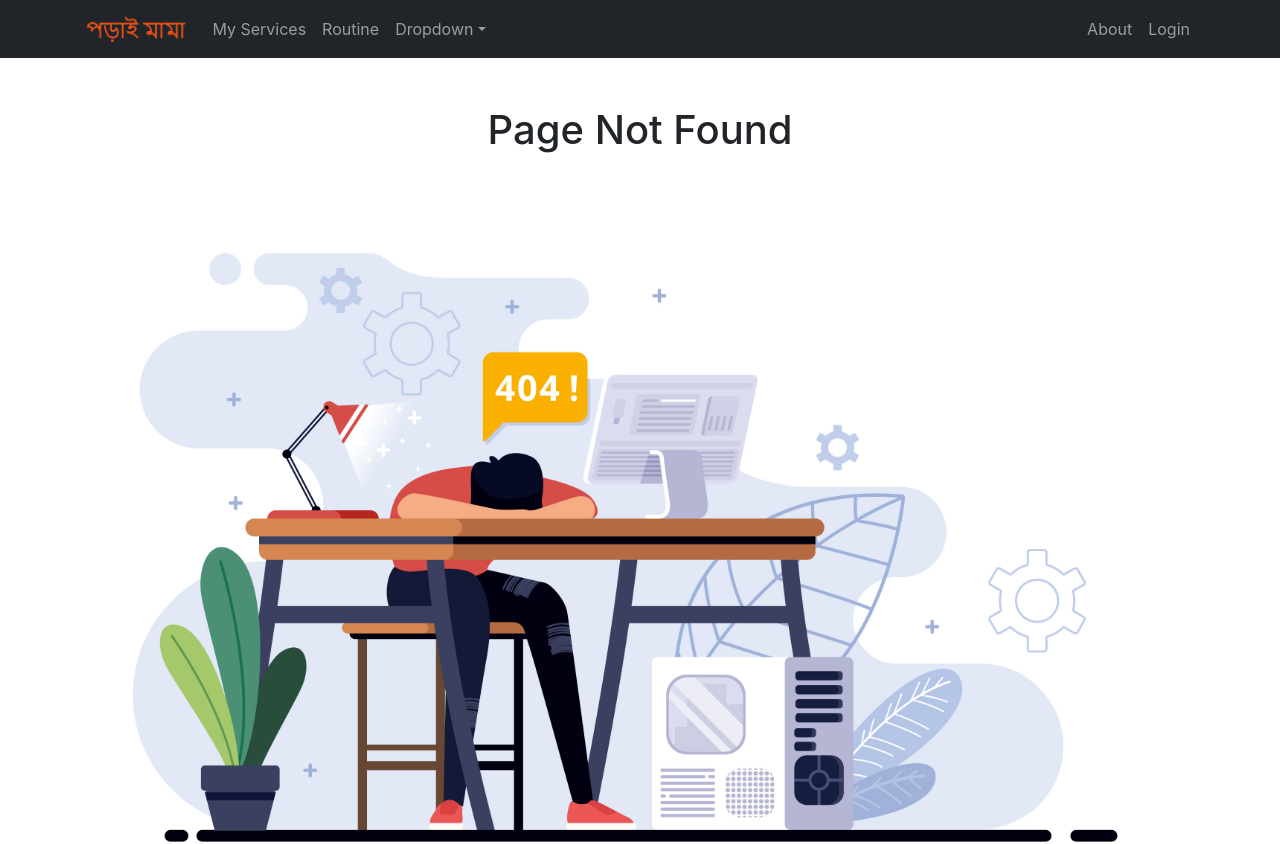
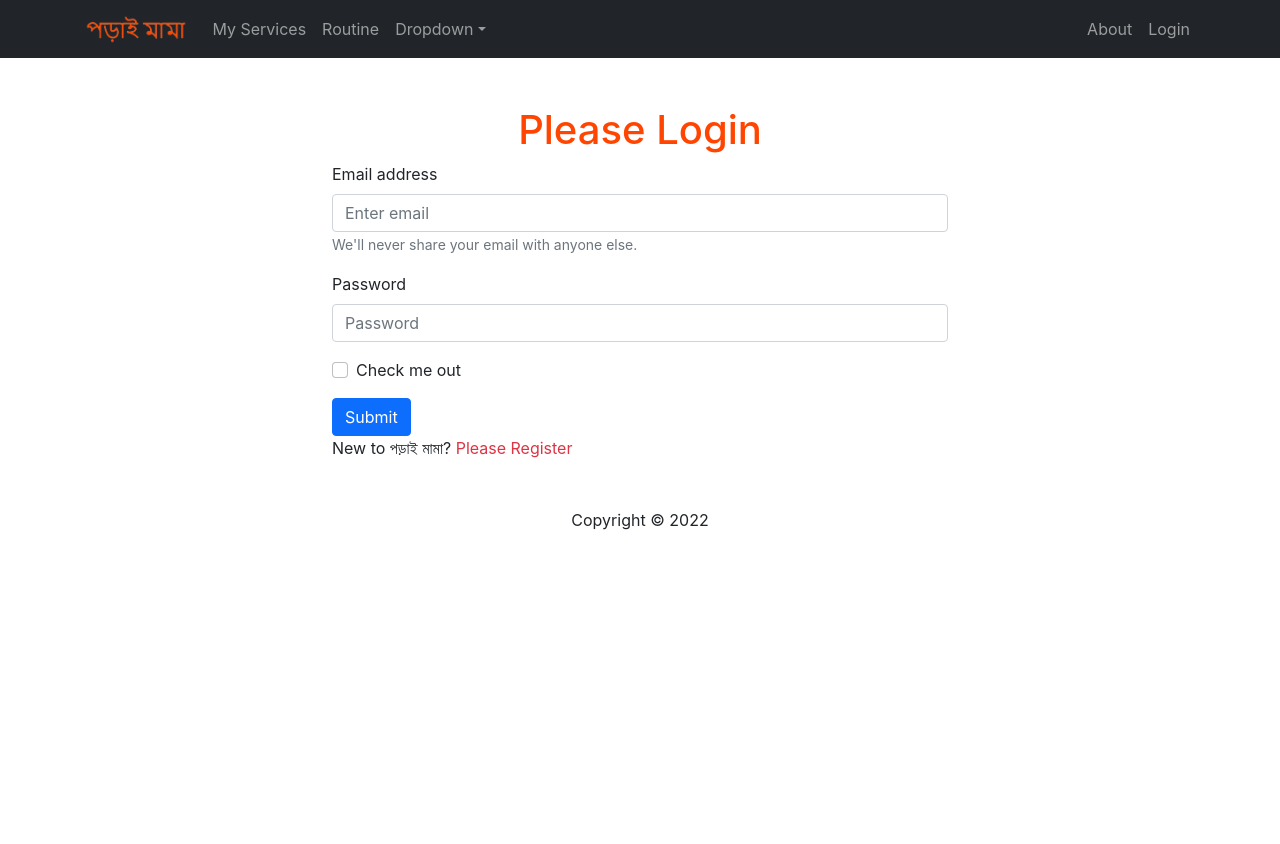
Before and after one commit to MehruzSaif/porai-mama-react-app, a React (Create React App) app: page /login in a window 1280 px wide. Before the commit this address had no page. Shown: the top 844 px of the page. After the commit the page ends 800 px from the top, so only its background shows below. Built offline with nearby package versions, Linux system fonts and the light colour scheme.

Commit message:
added Login component and form

```diff
--- a/src/App.js
+++ b/src/App.js
@@ -2,6 +2,7 @@
 import './App.css';
 import About from './Pages/About/About';
 import Home from './Pages/Home/Home/Home';
+import Login from './Pages/Login/Login/Login';
 import ServiceDetail from './Pages/ServiceDetail/ServiceDetail';
 import Footer from './Pages/Shared/Footer/Footer';
 import Header from './Pages/Shared/Header/Header';
@@ -16,6 +17,7 @@
         <Route path='/home' element={<Home></Home>}></Route>
         <Route path='/service/:serviceId' element={<ServiceDetail></ServiceDetail>}></Route>
         <Route path='/about' element={<About></About>}></Route>
+        <Route path='/login' element={<Login></Login>}></Route>
         <Route path='*' element={<NotFound></NotFound>}></Route>
       </Routes>
       <Footer></Footer>
--- /dev/null
+++ b/src/Pages/Login/Login/Login.css
@@ -0,0 +1,3 @@
+.login-title {
+    color: orangered;
+}
--- /dev/null
+++ b/src/Pages/Login/Login/Login.js
@@ -0,0 +1,52 @@
+import React, { useRef } from 'react';
+import { Button, Form } from 'react-bootstrap';
+import { useNavigate } from 'react-router-dom';
+import './Login.css';
+
+const Login = () => {
+    const emailRef = useRef('');
+    const passwordRef = useRef('');
+    const navigate = useNavigate();
+
+    const handleSubmit = e => {
+        e.preventDefault();
+        const email = emailRef.current.value;
+        const password = passwordRef.current.value;
+
+        console.log(email, password);
+    }
+
+    const navigateRegister = e => {
+        navigate('/register');
+    }
+
+    return (
+        <div className='container w-50 mx-auto my-5'>
+            <h1 className='login-title text-center'>Please Login</h1>
+            <Form onSubmit={handleSubmit}>
+                <Form.Group className="mb-3" controlId="formBasicEmail">
+                    <Form.Label>Email address</Form.Label>
+                    <Form.Control ref={emailRef} type="email" placeholder="Enter email" required />
+                    <Form.Text className="text-muted">
+                        We'll never share your email with anyone else.
+                    </Form.Text>
+                </Form.Group>
+
+                <Form.Group className="mb-3" controlId="formBasicPassword">
+                    <Form.Label>Password</Form.Label>
+                    <Form.Control ref={passwordRef} type="password" placeholder="Password" required />
+                </Form.Group>
+                <Form.Group className="mb-3" controlId="formBasicCheckbox">
+                    <Form.Check type="checkbox" label="Check me out" />
+                </Form.Group>
+                <Button variant="primary" type="submit">
+                    Submit
+                </Button>
+            </Form>
+
+            <p>New to পড়াই মামা? <span className='text-danger' onClick={navigateRegister}>Please Register</span></p>
+        </div>
+    );
+};
+
+export default Login;
--- a/src/Pages/Shared/NotFound/NotFound.js
+++ b/src/Pages/Shared/NotFound/NotFound.js
@@ -3,7 +3,7 @@
 
 const NotFound = () => {
     return (
-        <div className='container'>
+        <div className='container mx-auto'>
             <h1 className='text-center mt-5'>Page Not Found</h1>
             <img className='w-100' src={NF404} alt="" />
         </div>
```
Also changed, not shown: src/Pages/Login/Register/Register.js (added, +11 -0 lines), src/Pages/Login/Register/Register.css (added).
